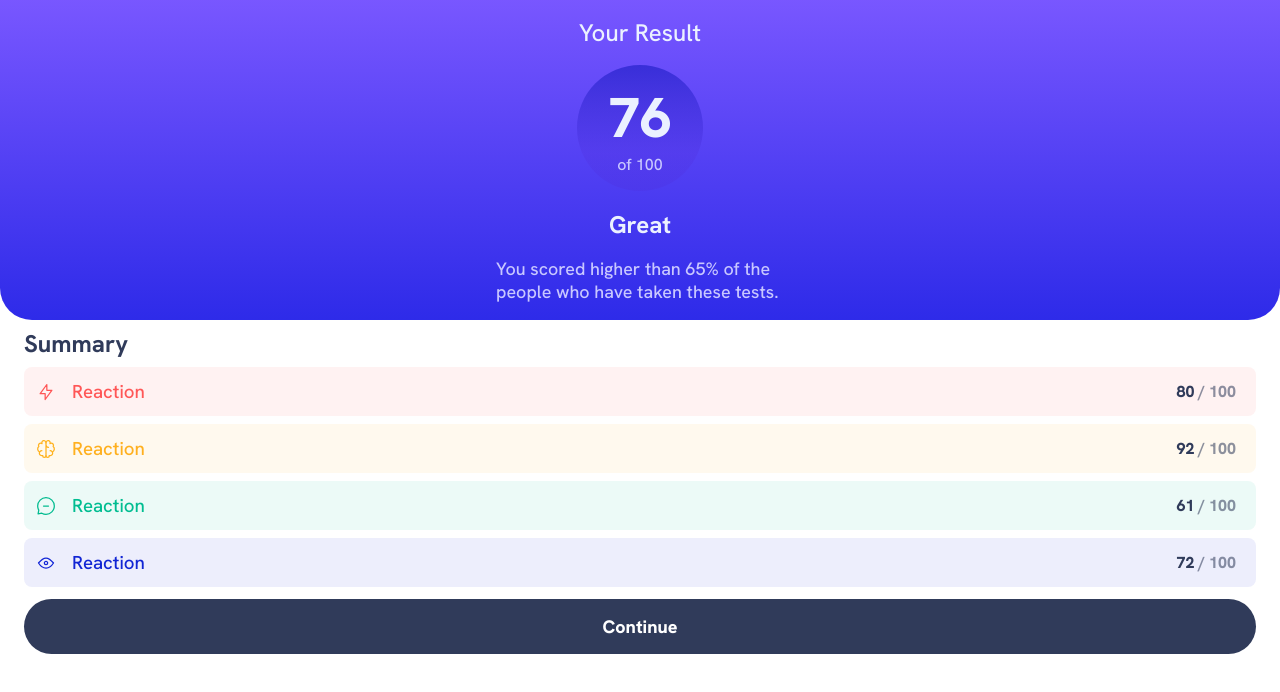
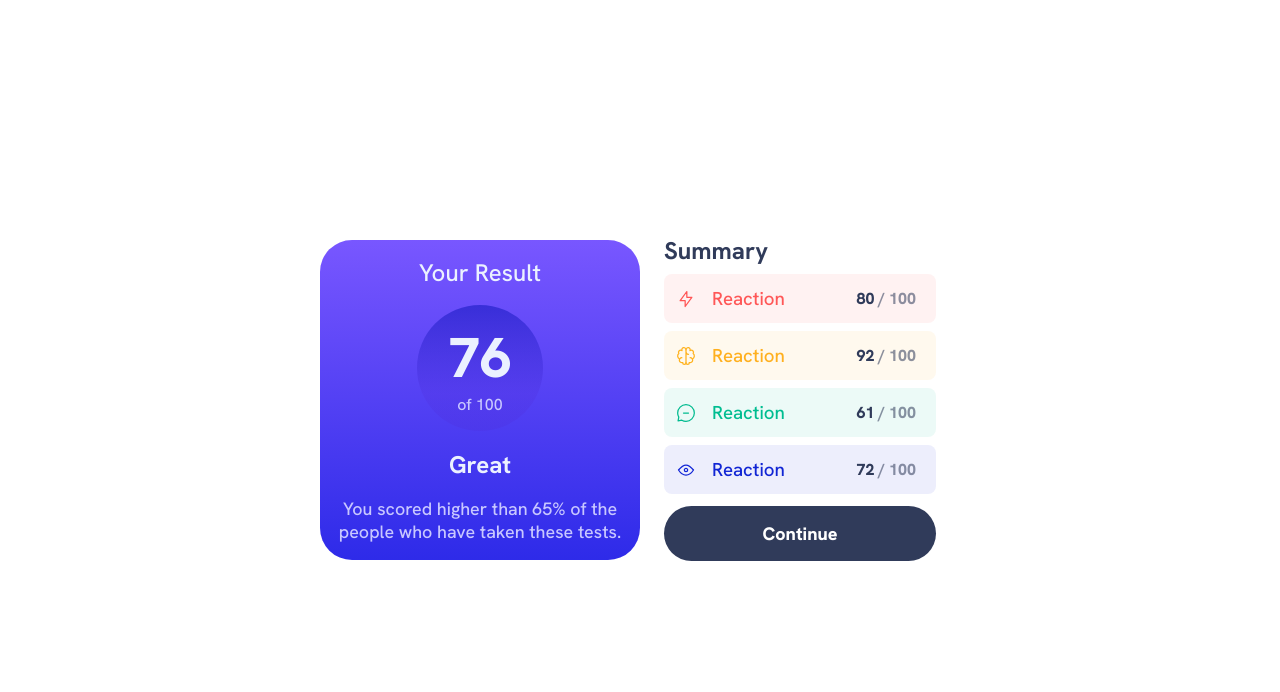
Before and after one commit to GabeGar/FM-results-summary-component, a React (Vite) app: page / in a window 1280 px wide. Shown: the top 692 px of the page. Built offline with nearby package versions, Linux system fonts and the light colour scheme.

Commit message:
desktop design implemented

```diff
--- a/src/App.jsx
+++ b/src/App.jsx
@@ -4,7 +4,21 @@ import YourScore from "./components/YourScore";
 import BreakDownSummary from "./components/BreakDownSummary";
 
 const App = () => {
+    const [hasWrapper, setHasWrapper] = useState(false);
     const [yourStats, setYourStats] = useState([]);
+
+    useEffect(() => {
+        const handleResize = (e) => {
+            if (e.target.innerWidth >= 576) setHasWrapper(true);
+            if (e.target.innerWidth < 576) setHasWrapper(false);
+        };
+
+        window.addEventListener("resize", handleResize);
+
+        return () => {
+            window.removeEventListener("resize", handleResize);
+        };
+    }, []);
 
     useEffect(() => {
         const fetchData = async () => {
@@ -32,10 +46,20 @@ const App = () => {
     if (yourStats.length === 0) return;
 
     return (
-        <main className="container">
-            <YourScore />
-            <BreakDownSummary yourStats={yourStats} />
-        </main>
+        <div className="container">
+            {hasWrapper && (
+                <div className="card--wrapper">
+                    <YourScore />
+                    <BreakDownSummary yourStats={yourStats} />
+                </div>
+            )}
+            {!hasWrapper && (
+                <>
+                    <YourScore />
+                    <BreakDownSummary yourStats={yourStats} />
+                </>
+            )}
+        </div>
     );
 };
 
--- a/src/index.css
+++ b/src/index.css
@@ -41,7 +41,6 @@
 }
 
 .container {
-    min-width: 375px;
     min-height: 100dvh;
 }
 
@@ -202,7 +201,7 @@
 }
 
 /* *Mobile device media queries */
-@media screen and (min-height: 668px) and (max-width: 576px) {
+@media screen and (max-width: 575px) and (min-height: 668px) {
     .breakdown--summary {
         min-height: 60dvh;
         justify-content: space-evenly;
@@ -216,3 +215,38 @@
         padding: 1.25rem;
     }
 }
+
+/* *Desktop media queries */
+@media screen and (min-width: 576px) and (min-height: 600px) {
+
+    .container {
+        display: flex;
+        justify-content: center;
+        align-items: center;
+    }
+
+    .card--wrapper {
+        display: flex;
+        border-radius: 2rem;
+        box-shadow: 20px 20px 20px 7px var(--Pale-blue);
+    }
+
+    .your--results {
+        justify-content: space-evenly;
+        border-radius: 2rem;
+    }
+
+    .result--description {
+        /* min-width: 20rem; */
+        text-align: center;
+    }
+
+    .breakdown--summary {
+        min-width: 20rem;
+        min-height: 40dvh;
+    }
+
+    .summary {
+        justify-content: space-between;
+    }
+}
```
